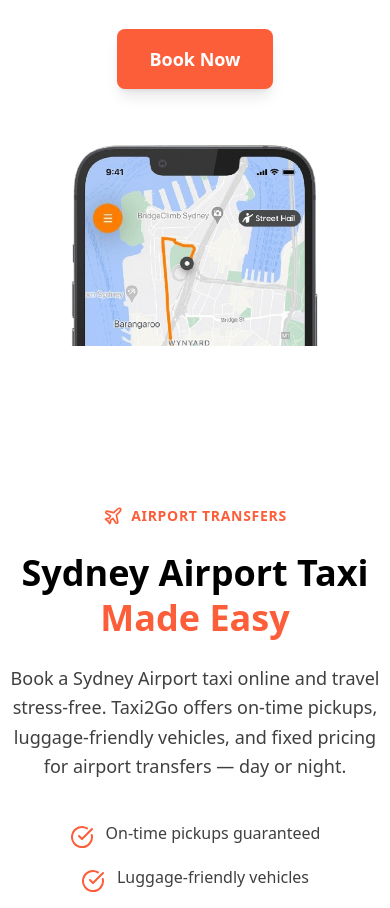
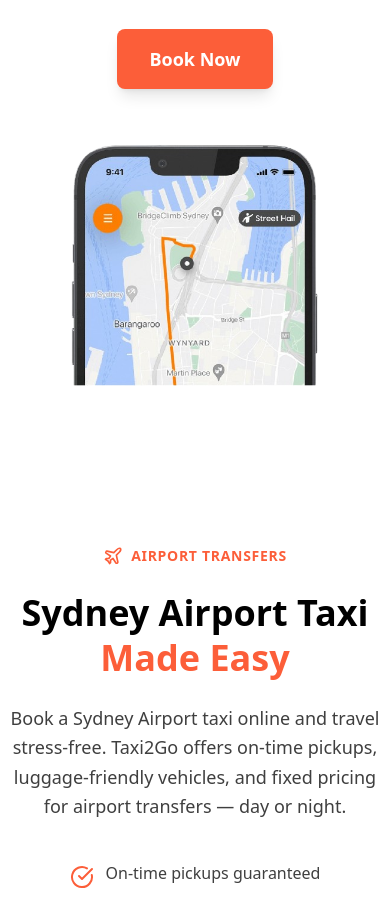
Before and after one commit to saribghouri/Taxi2Go, a Next.js app: page / in a window 390 px wide. Shown: the part 1840-2748 px from the top of the page. Built offline with nearby package versions, Linux system fonts and the light colour scheme; a web font is replaced by a local one.

Commit message:
minor fix

```diff
--- a/components/Features.jsx
+++ b/components/Features.jsx
@@ -107,7 +107,7 @@
 
       {/* Image - Right on desktop, bottom on mobile */}
 <motion.div
-  className="w-full max-w-md lg:max-w-none lg:w-1/2 flex justify-center lg:justify-end"
+  className="w-full max-w-full lg:max-w-none lg:w-1/2 flex justify-center lg:justify-end"
   initial="offscreen"
   whileInView="onscreen"
   viewport={{ once: true, amount: 0.3 }}
@@ -119,7 +119,7 @@
     width={660}
     height={660}
     priority
-    className="object-contain w-full h-auto max-w-[460px] sm:max-w-[520px] lg:max-w-none mb-[-40px] sm:mb-[-80px] lg:mb-[-175px]"
+    className="object-contain w-full h-auto max-w-full sm:max-w-[520px] lg:max-w-none mb-0 sm:mb-[-80px] lg:mb-[-175px]"
   />
 </motion.div>
     </div>
```
